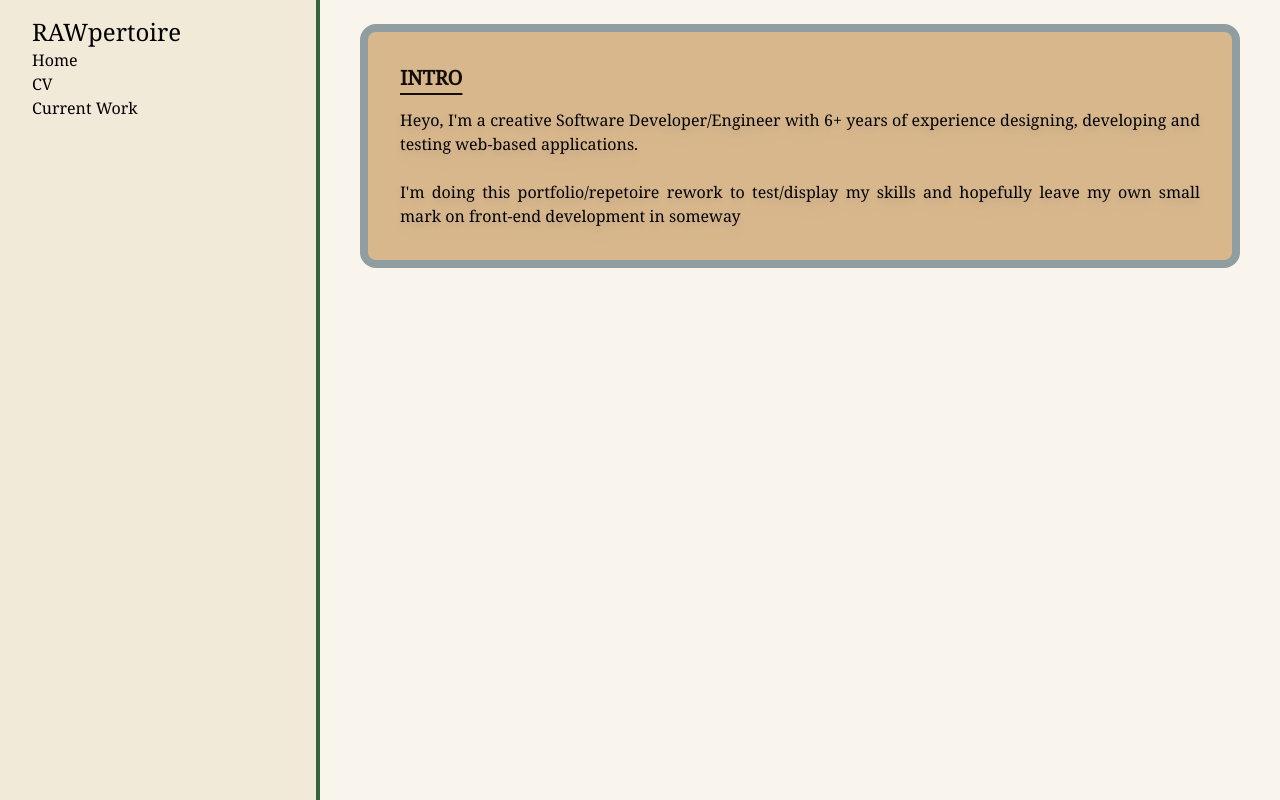
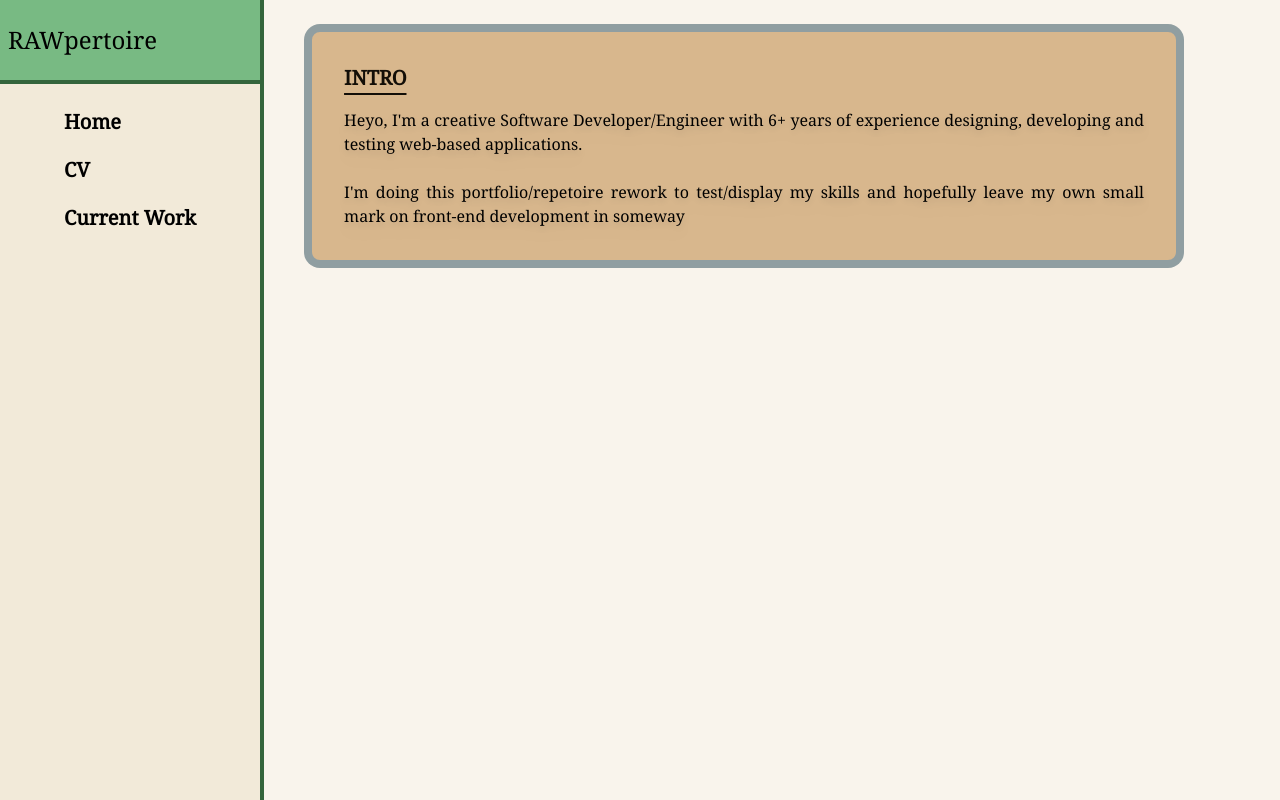
Before and after one commit to RAWoiwode/rawpertoire, a Next.js app: page / in a window 1280 px wide. Built offline with nearby package versions, Linux system fonts and the light colour scheme.

Commit message:
Creating some Home page components
Created 3 components to help draft the title and sidenav of the page
Removed unused font folder

```diff
--- /dev/null
+++ b/app/components/Header.tsx
@@ -0,0 +1,9 @@
+const Header = () => {
+  return (
+    <h1 className="h-fit w-full border-b-4 border-r-4 border-b-accent-300 border-r-accent-300 bg-accent-600 py-6 pl-2">
+      RAWpertoire
+    </h1>
+  );
+};
+
+export default Header;
--- /dev/null
+++ b/app/components/NavButton.tsx
@@ -0,0 +1,22 @@
+import React from "react";
+
+interface Props {
+  children: React.ReactNode;
+}
+
+/**
+ * NavButton
+ *
+ * Main button used on the SideNav.
+ *
+ * @version 0.1.0
+ */
+const NavButton = ({ children }: Props) => {
+  return (
+    <button className="w-full rounded-md px-8 py-2 text-left text-xl font-bold transition-all hover:bg-background-800/50 hover:shadow-md">
+      {children}
+    </button>
+  );
+};
+
+export default NavButton;
--- /dev/null
+++ b/app/components/SideNav.tsx
@@ -0,0 +1,32 @@
+import Link from "next/link";
+import NavButton from "./NavButton";
+import Header from "./Header";
+
+const SideNav = () => {
+  return (
+    <div className="flex min-h-screen flex-col">
+      <Header />
+      <nav className="flex-auto basis-1/4 border-r-4 border-r-accent-300 bg-background-900 px-8 py-4">
+        <ul className="space-y-1">
+          <li>
+            <Link href="/">
+              <NavButton>Home</NavButton>
+            </Link>
+          </li>
+          <li>
+            <Link href="/cv">
+              <NavButton>CV</NavButton>
+            </Link>
+          </li>
+          <li>
+            <Link href="/current">
+              <NavButton>Current Work</NavButton>
+            </Link>
+          </li>
+        </ul>
+      </nav>
+    </div>
+  );
+};
+
+export default SideNav;
--- a/app/layout.tsx
+++ b/app/layout.tsx
@@ -1,7 +1,7 @@
 import type { Metadata } from "next";
+import { Noto_Serif } from "next/font/google";
 import "./globals.css";
-import { Noto_Serif } from "next/font/google";
-import Link from "next/link";
+import SideNav from "./components/SideNav";
 
 const noto_sans = Noto_Serif({
   subsets: ["latin"],
@@ -20,22 +20,9 @@ export default function RootLayout({
 }>) {
   return (
     <html lang="en" className={noto_sans.className}>
-      <body className="bg-background-950 flex">
-        <nav className="bg-background-900 border-r-accent-300 basis-1/4 border-r-4 px-8 py-4">
-          <h1>RAWpertoire</h1>
-          <ul>
-            <li>
-              <Link href="/">Home</Link>
-            </li>
-            <li>
-              <Link href="/cv">CV</Link>
-            </li>
-            <li>
-              <Link href="/current">Current Work</Link>
-            </li>
-          </ul>
-        </nav>
-        <main className="min-h-screen basis-3/4 space-y-4 overflow-auto bg-slate-700 py-6">
+      <body className="flex bg-background-950">
+        <SideNav />
+        <main className="bg-slate-700 min-h-screen basis-3/4 space-y-4 overflow-auto py-6">
           {children}
         </main>
       </body>
```
Also changed, not shown: app/fonts/GeistMonoVF.woff (deleted), app/fonts/GeistVF.woff (deleted).
